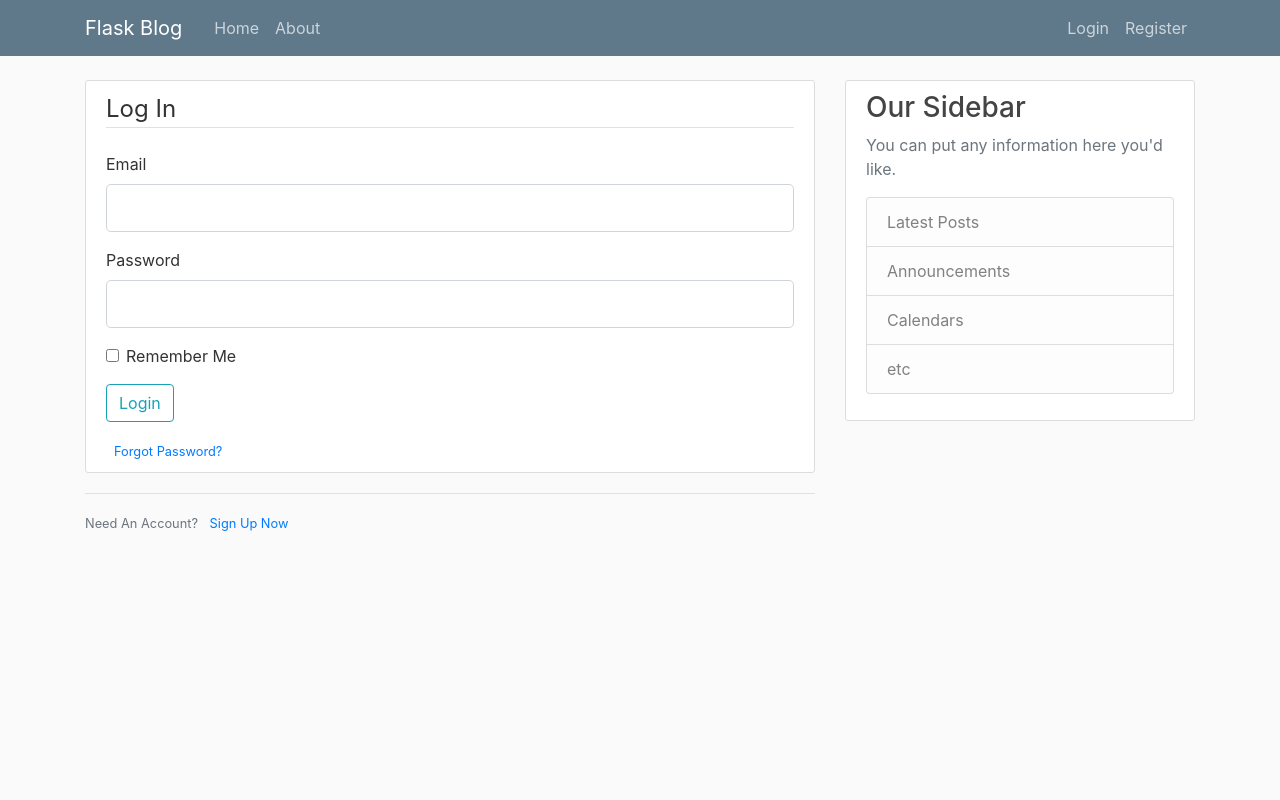
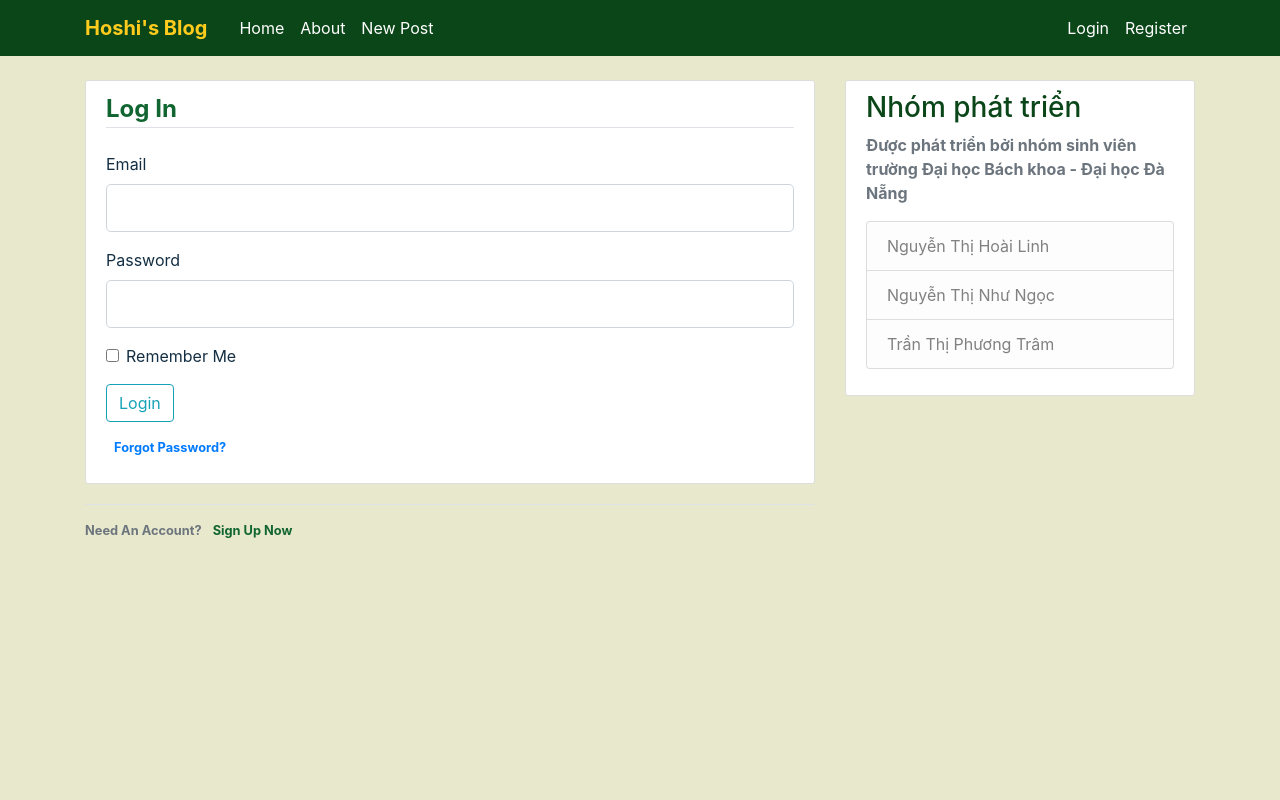
Before and after one commit to sterling6462/Flask_Website, a Flask app: page /login in a window 1280 px wide. Run offline with Flask 2, Linux system fonts and the light colour scheme; some libraries are stand-ins or nearby versions.

Commit message:
update 3

```diff
--- /dev/null
+++ b/Flask_Blog/FlaskBlog/static/login.css
@@ -0,0 +1,25 @@
+.border-bottom{
+    font-weight: bold;
+    color: #116530;
+}
+
+.ml-2{
+    font-weight: bold;
+    color: #116530;
+}
+
+.ml-2:hover{
+    font-weight: bold;
+    color: #116530;
+}
+
+.ml-2:active{
+    font-weight: bold;
+    color: #116530;
+}
+
+
+.text-muted{
+    font-weight: bold;
+    color: #116530;
+}
--- a/Flask_Blog/FlaskBlog/static/main.css
+++ b/Flask_Blog/FlaskBlog/static/main.css
@@ -1,27 +1,49 @@
 body {
-    background: #fafafa;
-    color: #333333;
+    background: #E8E8CC;
+    color: #142F43;
     margin-top: 5rem;
   }
 
   h1, h2, h3, h4, h5, h6 {
-    color: #444444;
+    color: #0B4619;
   }
 
   .bg-steel {
-    background-color: #5f788a;
+    background-color:#0B4619;
+  }
+  /* tên blog */
+  .site-header .navbar-brand{
+    color: #FFCC1D;
+    font-weight: bold;
+
   }
 
+  /* thanh header phải */
   .site-header .navbar-nav .nav-link {
-    color: #cbd5db;
+    color: #ffffff;
   }
 
   .site-header .navbar-nav .nav-link:hover {
+    color: #FFCC1D;
+    font-weight: bold;
+  }
+
+  .site-header .navbar-nav .nav-link.active {
+    font-weight: bold;
+  }
+
+  /* thanh header trái */
+  .site-header .navbar-nav .ff {
     color: #ffffff;
   }
 
-  .site-header .navbar-nav .nav-link.active {
-    font-weight: 500;
+  .site-header .navbar-nav .ff:hover {
+    color: #116530;
+    font-weight: bold;
+  }
+
+  .site-header .navbar-nav .ff.active {
+    font-weight: bold;
   }
 
   .content-section {
@@ -33,11 +55,12 @@ body {
   }
 
   .article-title {
-    color: #444444;
+    color: #0B4619;
+    font-weight: bold;
   }
 
   a.article-title:hover {
-    color: #428bca;
+    color: #b3b331;
     text-decoration: none;
   }
 
@@ -54,11 +77,11 @@ body {
   .article-metadata {
     padding-bottom: 1px;
     margin-bottom: 4px;
-    border-bottom: 1px solid #e3e3e3
+    border-bottom: 1px solid #116530
   }
 
   .article-metadata a:hover {
-    color: #333;
+    color: #142F43;
     text-decoration: none;
   }
 
--- a/Flask_Blog/FlaskBlog/templates/layout.html
+++ b/Flask_Blog/FlaskBlog/templates/layout.html
@@ -11,28 +11,28 @@
     <link rel="stylesheet" type="text/css" href="{{ url_for('static', filename='main.css') }}">
 
     {% if title %}
-        <title>Flask Blog - {{ title }}</title>
+        <title>Hoshi Blog - {{ title }}</title>
     {% else %}
-        <title>Flask Blog</title>
+        <title>Hoshi Blog</title>
     {% endif %}
 </head>
 <body>
     <header class="site-header">
       <nav class="navbar navbar-expand-md navbar-dark bg-steel fixed-top">
         <div class="container">
-          <a class="navbar-brand mr-4" href="/">Flask Blog</a>
+          <a class="navbar-brand mr-4" href="/">Hoshi's Blog</a>
           <button class="navbar-toggler" type="button" data-toggle="collapse" data-target="#navbarToggle" aria-controls="navbarToggle" aria-expanded="false" aria-label="Toggle navigation">
             <span class="navbar-toggler-icon"></span>
           </button>
           <div class="collapse navbar-collapse" id="navbarToggle">
             <div class="navbar-nav mr-auto">
-              <a class="nav-item nav-link" href="{{ url_for('home') }}">Home</a>
-              <a class="nav-item nav-link" href="{{ url_for('about') }}">About</a>
+              <a class="nav-item nav-link ff" href="{{ url_for('home') }}">Home</a>
+              <a class="nav-item nav-link ff" href="{{ url_for('about') }}">About</a>
+              <a class="nav-item nav-link ff" href="{{ url_for('new_post') }}">New Post</a>
             </div>
             <!-- Navbar Right Side -->
             <div class="navbar-nav">
               {% if current_user.is_authenticated %}
-                <a class="nav-item nav-link" href="{{ url_for('new_post') }}">New Post</a>
                 <a class="nav-item nav-link" href="{{ url_for('account') }}">Account</a>
                 <a class="nav-item nav-link" href="{{ url_for('logout') }}">Logout</a>
               {% else %}
@@ -44,6 +44,8 @@
         </div>
       </nav>
     </header>
+
+
     <main role="main" class="container">
       <div class="row">
         <div class="col-md-8">
@@ -60,13 +62,12 @@
         </div>
         <div class="col-md-4">
           <div class="content-section">
-            <h3>Our Sidebar</h3>
-            <p class='text-muted'>You can put any information here you'd like.
+            <h3>Nhóm phát triển</h3>
+            <p class='text-muted'> Được phát triển bởi nhóm sinh viên trường Đại học Bách khoa - Đại học Đà Nẵng
               <ul class="list-group">
-                <li class="list-group-item list-group-item-light">Latest Posts</li>
-                <li class="list-group-item list-group-item-light">Announcements</li>
-                <li class="list-group-item list-group-item-light">Calendars</li>
-                <li class="list-group-item list-group-item-light">etc</li>
+                <li class="list-group-item list-group-item-light">Nguyễn Thị Hoài Linh</li>
+                <li class="list-group-item list-group-item-light">Nguyễn Thị Như Ngọc</li>
+                <li class="list-group-item list-group-item-light">Trần Thị Phương Trâm</li>
               </ul>
             </p>
           </div>
--- a/Flask_Blog/FlaskBlog/templates/login.html
+++ b/Flask_Blog/FlaskBlog/templates/login.html
@@ -1,3 +1,5 @@
+<link rel="stylesheet" type="text/css" href="{{ url_for('static', filename='login.css') }}">
+
 {% extends "layout.html" %}
 {% block content %}
     <div class="content-section">
@@ -40,7 +42,7 @@
                 {{ form.submit(class="btn btn-outline-info") }}
             </div>
             <small class="text-muted ml-2">
-                <a href="#">Forgot Password?</a>
+                <a  href="#">Forgot Password?</a>
             </small>
         </form>
     </div>
```
Also changed, not shown: Flask_Blog/FlaskBlog/data_base.db, Flask_Blog/FlaskBlog/static/avatar/2c526126604eaf08.jpg (added), Flask_Blog/FlaskBlog/static/avatar/dd51d7569c0e0fa3.jpg (added).
